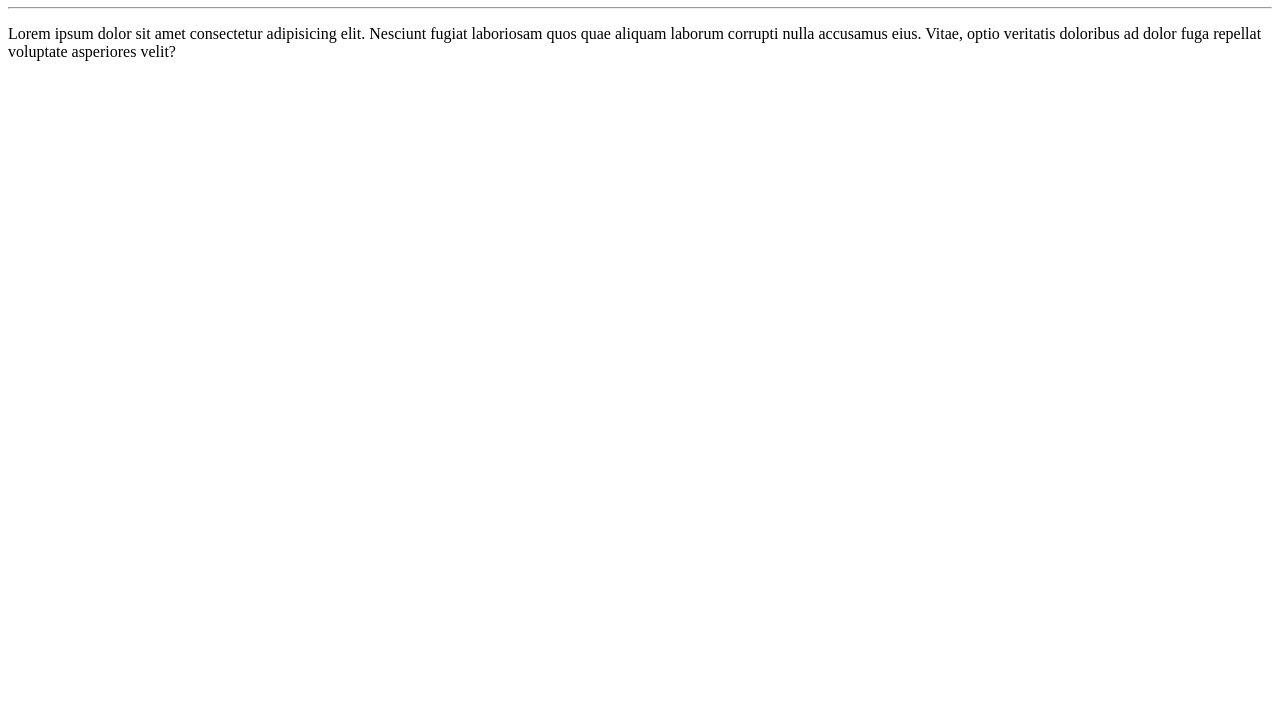
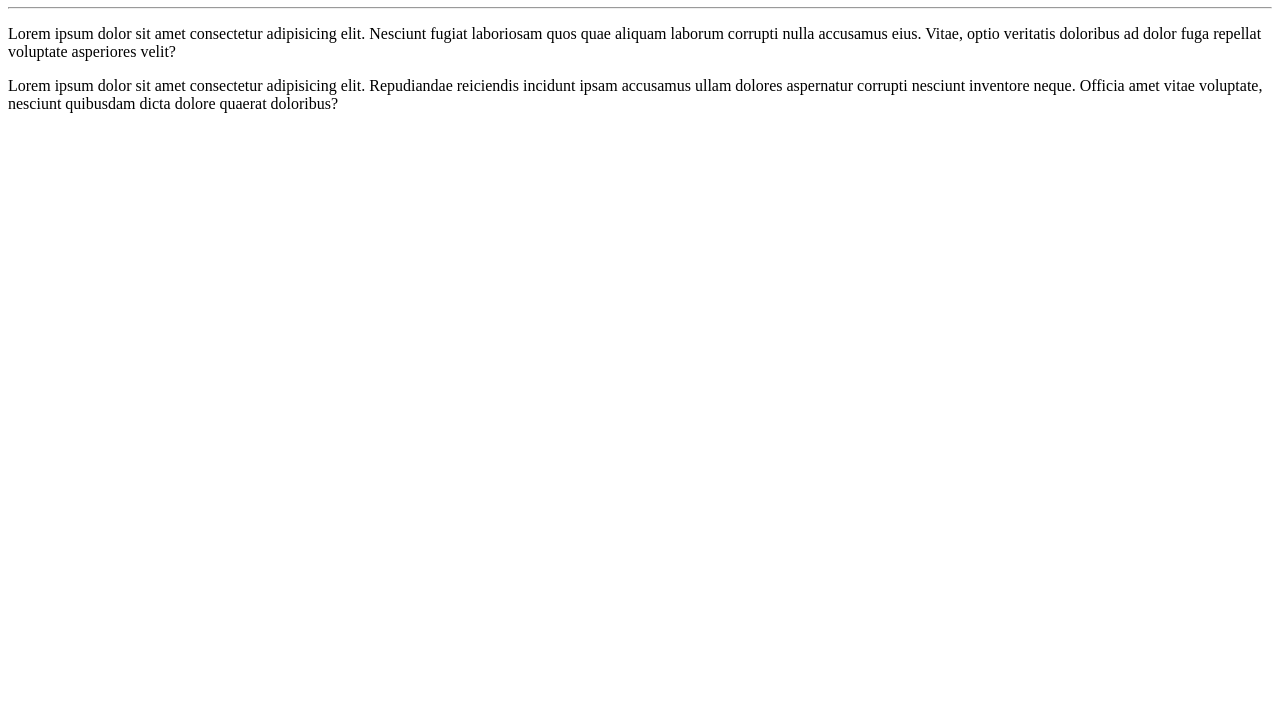
Before and after one commit to Max13713/MeusProjetos, a plain HTML site: page index.html in a window 1280 px wide. Shown: the part 73-800 px from the top of the page. Drawn offline with Linux system fonts and the light colour scheme.

Commit message:
adicionei um paragrafo

```diff
--- a/index.html
+++ b/index.html
@@ -11,5 +11,8 @@
     <p>
         Lorem ipsum dolor sit amet consectetur adipisicing elit. Nesciunt fugiat laboriosam quos quae aliquam laborum corrupti nulla accusamus eius. Vitae, optio veritatis doloribus ad dolor fuga repellat voluptate asperiores velit?
     </p>
+    <p>
+        Lorem ipsum dolor sit amet consectetur adipisicing elit. Repudiandae reiciendis incidunt ipsam accusamus ullam dolores aspernatur corrupti nesciunt inventore neque. Officia amet vitae voluptate, nesciunt quibusdam dicta dolore quaerat doloribus?
+    </p>
 </body>
 </html>
```
